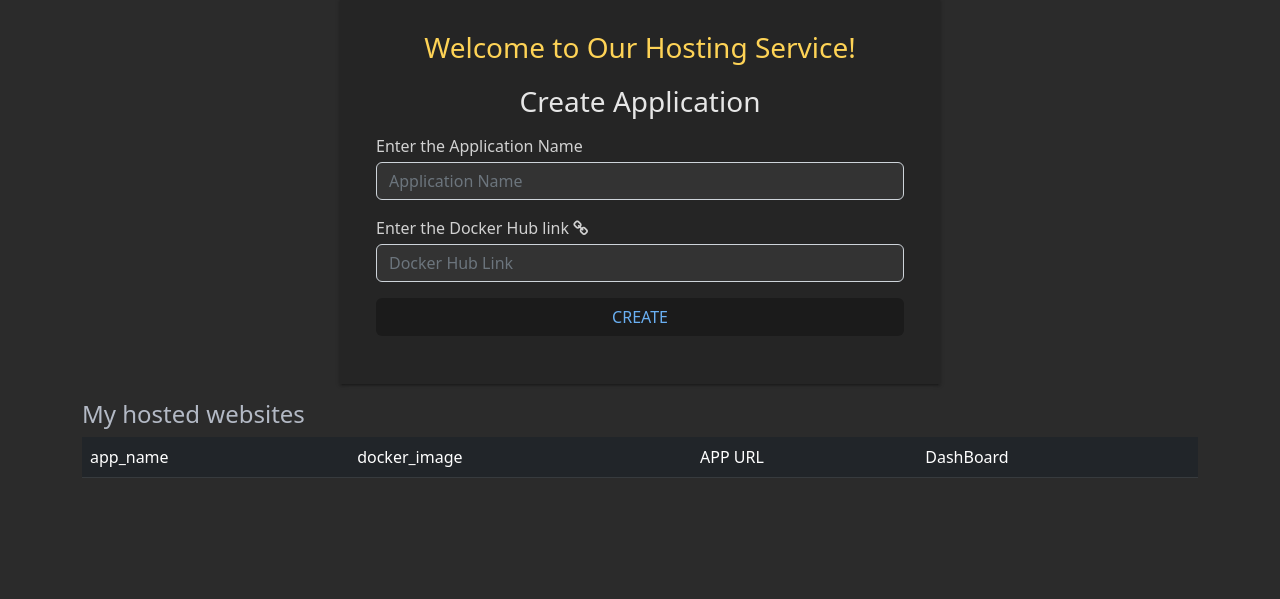
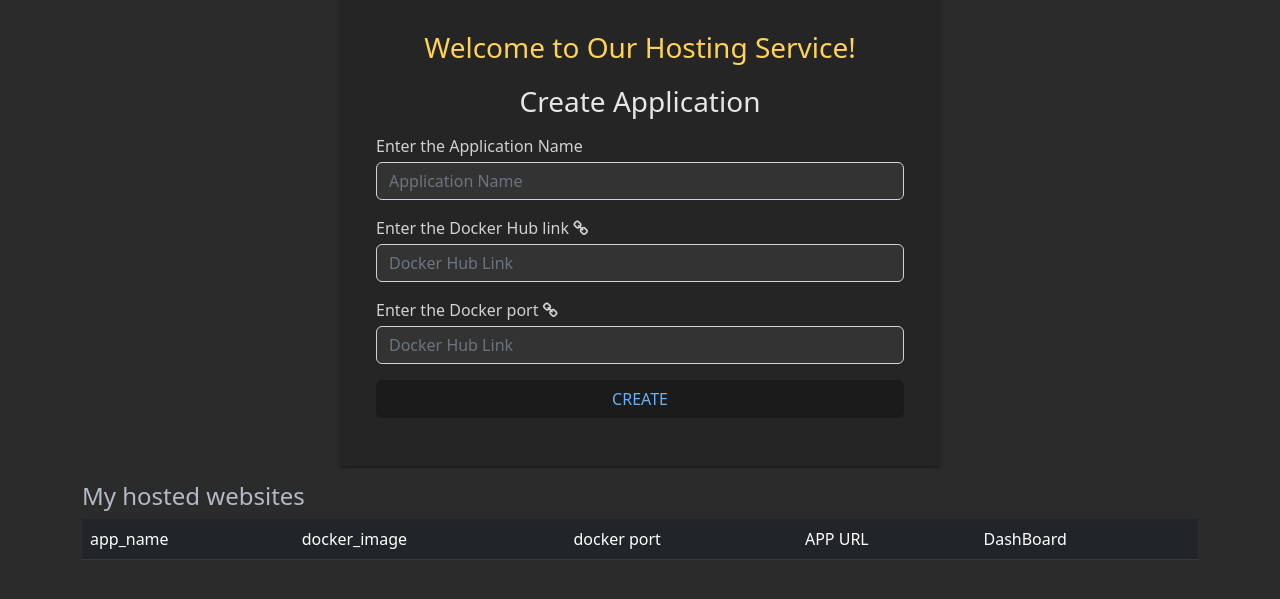
Before and after one commit to divyashk/Load-Balanced-PAAS, a Flask app: page / in a window 1280 px wide. Shown: the part 89-688 px from the top of the page. Run offline with Flask 2, Linux system fonts and the light colour scheme; the visitor is signed in with stand-in values (Sample User, id 1); data that the repository does not hold is empty; parts of the project's set-up code (start-up, migrations or seed data) failed here and were passed over.

Commit message:
Add port in the frontend

```diff
--- a/master/frontend/app.py
+++ b/master/frontend/app.py
@@ -96,7 +96,7 @@ def test_application(application_url):
     return True
 
 
-def create_instance_on_machine(app_name, docker_image, machine_url):
+def create_instance_on_machine(app_name, docker_image, machine_url, docker_port):
     '''
     The code here to create an instance on machine_url for the app_name with the docker_image link repo provided here
     @return success_status, instance_url_container_id_or_error
@@ -107,13 +107,16 @@ def create_instance_on_machine(app_name, docker_image, machine_url):
     url = machine_url + ":" + str(MACHINES_PORT) + '/build-from-hub'
     print("URL: ", url)
 
+    if docker_port == None:
+        docker_port = 5000
+
     # TESTING = True
     # if TESTING:
     #     print("TESTING SUBDOMAIN")
     #     return True, {"port": "7777", "container_id": "testin-container"}
 
     try:
-        res = requests.post(url, data={"repo": docker_image , "port" : 8080})
+        res = requests.post(url, data={"repo": docker_image , "port" : docker_port})
 
         if res.ok:
             print("App creation almost successful", app_name, machine_url)
@@ -154,7 +157,7 @@ def get_best_machine_choice(app_name):
         return machines_db.get(doc_id=rand_no)["machine_url"]
 
 
-def create_an_instance(app_name, docker_image=None):
+def create_an_instance(app_name, docker_image=None, docker_port=None):
     '''
     Takes a docker image as input and creates a container based on that
     @params: docker image
@@ -165,8 +168,9 @@ def create_an_instance(app_name, docker_image=None):
 
     if docker_image is None:
         # First find the docker_image stored by reading the app_"app_name".json file
-        app_data = app_db.get(doc_id=1)  # TODO change
+        app_data = app_db.get(doc_id=1)
         docker_image = app_data["docker_image"]
+        docker_port = app_data["docker_port"]
 
     # Also have one instance id or something to identify
     # Here we will choose the machine url
@@ -177,6 +181,7 @@ def create_an_instance(app_name, docker_image=None):
         "provisioned": False,
         "provisioning": True,
         "docker_image": docker_image,
+        "docker_port": docker_port,
         "user_id": session["user_id"],
         "machine_url": machine_url
     })
@@ -200,7 +205,7 @@ def create_an_instance(app_name, docker_image=None):
 
         # tODO, create a docker image instance on machine choosen above
         success_status, instance_or_error = create_instance_on_machine(
-            app_name, docker_image, machine_url)
+            app_name, docker_image, machine_url, docker_port)
         print("create instance on machine returned to here")
 
         try:
@@ -261,7 +266,7 @@ def does_application_exists(app_name):
         return False, "Could not scan applications"
 
 
-def create_application(app_name, docker_image):
+def create_application(app_name, docker_image, docker_port):
     # 1. Will Start a container from the given docker image
     # 2. Update WORKING_APPLICATIONS
     # Returns a tuple(Success_Status, application_id or error)
@@ -304,7 +309,7 @@ def create_application(app_name, docker_image):
     app_db = TinyDB("databases/app_" + str(app_name) + ".json")
     app_db.insert(app_object)
 
-    create_an_instance(app_name, docker_image=docker_image)
+    create_an_instance(app_name, docker_image=docker_image, docker_port=docker_port)
 
     print("Created application with new application id", app_name)
     return True, app_name
@@ -501,18 +506,17 @@ def check_application_api():
 def create_application_api():
     # Make a request to the resource manager to create an application
     # and then start the worker proxy that looks over to that application
-    # TODO, provide the docker image also here
-    if "docker_image" not in request.args:
-        return jsonify(success=False, error="docker_image not provided in request.args")
-
-    if "app_name" not in request.args:
-        return jsonify(success=False, error="app_name not provided in request.args")
+    request_args = ["app_name", "docker_image", "docker_port"]
+    for request_arg in request_args:
+        if request_arg not in request.args:
+            return jsonify(success=False, error="docker_image not provided in request.args")
 
     docker_image = request.args["docker_image"]
     app_name = request.args["app_name"]
+    docker_port = request.args["docker_port"]
 
     success_status, application_or_error = create_application(
-        app_name, docker_image)
+        app_name, docker_image, docker_port)
     if success_status:
         return jsonify(success=True, application_id=application_or_error)
 
--- a/master/frontend/templates/index.html
+++ b/master/frontend/templates/index.html
@@ -33,6 +33,14 @@
                         required>
                 </div>
                 <div class="form-group">
+                    <div class="row">
+                        <label for="docker_port"> Enter the Docker port <i class="fa fa-link"
+                                aria-hidden="true"></i> </label>
+                    </div>
+                    <input class="form-control" name="docker_port" type="number" id="docker_port" placeholder="Docker Hub Link"
+                        required>
+                </div>
+                <div class="form-group">
                     <button class="btn btn-success full-size" type="submit"> CREATE </button>
                 </div>
             </form>
@@ -49,6 +57,7 @@
         <thead>
             <td> app_name </td>
             <td> docker_image </td>
+            <td> docker port </td>
             <td> APP URL </td>
             <td> DashBoard </td>
         </thead>
@@ -57,6 +66,7 @@
             <tr>
                 <td> {{ app.app_name }} </td>
                 <td> {{ app.docker_image }} </td>
+                <td> {{ app.docker_port }} </td>
                 <td> {{ app.app_url }} </td>
                 <td>
                     <a href="{{ app.dashboard_url }}"> {{ app.dashboard_url }} </a>
@@ -114,8 +124,9 @@
 
         const app_name = document.getElementById("app_name").value;
         const docker_image = document.getElementById("docker_image").value;
+        const docker_port = document.getElementById("docker_port").value;
 
-        fetch(`/create_application?app_name=${app_name}&docker_image=${docker_image}`)
+        fetch(`/create_application?app_name=${app_name}&docker_image=${docker_image}&docker_port=${docker_port}`)
             .then(res => res.json())
             .then(data => {
                 console.log(data);
```
